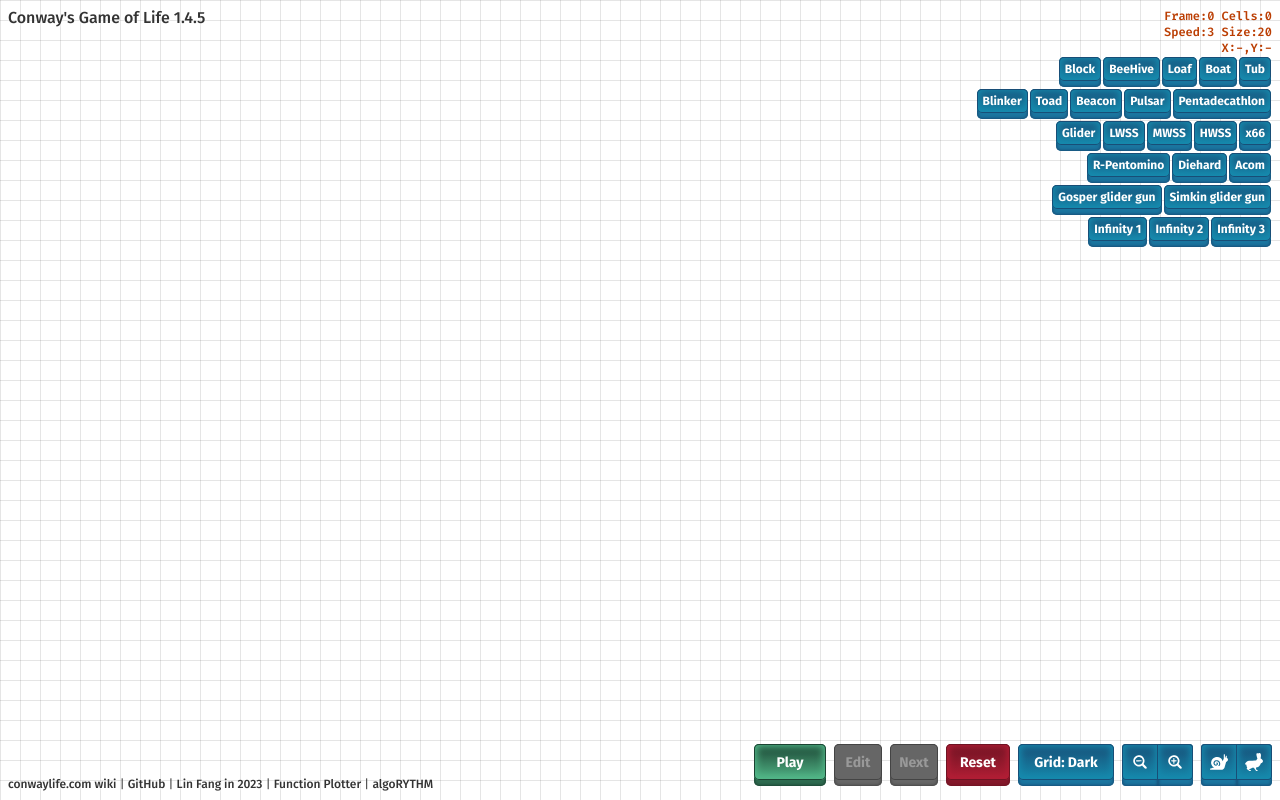
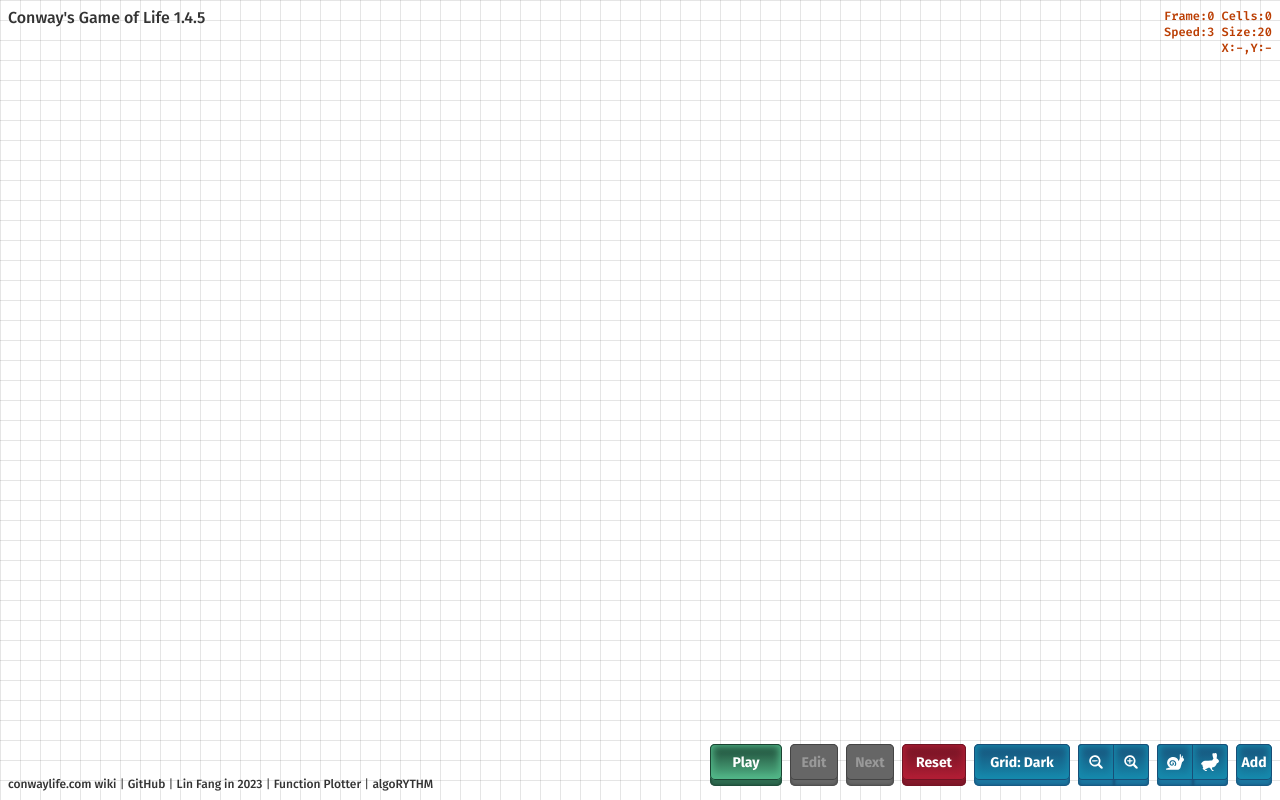
Before and after one commit to fang-lin/game-of-life, a React (Create React App) app: page /#/20/3/0/0/0 in a window 1280 px wide. Built offline with nearby package versions, Linux system fonts and the light colour scheme.

Commit message:
relayout pattern panel

```diff
--- a/src/App.tsx
+++ b/src/App.tsx
@@ -29,6 +29,7 @@ interface AppState {
     addedCells: Coordinate[];
     hoveringCell: Coordinate | null;
     selectedPattern: Pattern | null;
+    showPatternPanel: boolean;
     cellsCount: number;
     client: Coordinate;
     origin: Coordinate;
@@ -48,6 +49,7 @@ export class App extends Component<RouteComponentProps<OriginalParams>, AppState
             addedCells: [],
             hoveringCell: null,
             selectedPattern: null,
+            showPatternPanel: false,
             cellsCount: 0,
             client: [0, 0],
             origin: parseParams(this.props.match.params).origin,
@@ -64,6 +66,7 @@ export class App extends Component<RouteComponentProps<OriginalParams>, AppState
     setFrameIndex = (op: (index: number) => number) => this.setState({frameIndex: op(this.state.frameIndex)});
     setSelectedPattern = (selectedPattern: Pattern | null, cb?: () => void) => this.setState({selectedPattern}, cb);
     setCellsCount = (cellsCount: number) => this.setState({cellsCount});
+    togglePatternPanel = (showPatternPanel: boolean) => this.setState({showPatternPanel});
 
     pushToHistory = (parsedParams: Partial<ParsedParams>): void => {
         const {history: {push}, match: {params}} = this.props;
@@ -188,6 +191,7 @@ export class App extends Component<RouteComponentProps<OriginalParams>, AppState
             origin,
             dragState,
             selectedPattern,
+            showPatternPanel,
             addedCells,
         } = this.state;
 
@@ -197,6 +201,7 @@ export class App extends Component<RouteComponentProps<OriginalParams>, AppState
             setPlayState,
             setCellsCount,
             setSelectedPattern,
+            togglePatternPanel,
         } = this;
 
         const params = parseParams(this.props.match.params);
@@ -217,10 +222,10 @@ export class App extends Component<RouteComponentProps<OriginalParams>, AppState
                     origin,
                 }}/>
                 <Header/>
-                <Dashboard {...{frameIndex, cellsCount, params, hoveringCell, setSelectedPattern, selectedPattern}}/>
+                <Dashboard {...{frameIndex, cellsCount, params, hoveringCell}}/>
                 <BottomSection>
                     <Footer/>
-                    <Panel {...{playState, pushToHistory, params, setPlayState}}/>
+                    <Panel {...{playState, pushToHistory, params, setPlayState, showPatternPanel, togglePatternPanel, setSelectedPattern, selectedPattern}}/>
                 </BottomSection>
             </AppWrapper>
         );
--- a/src/Dashboard.tsx
+++ b/src/Dashboard.tsx
@@ -2,24 +2,20 @@ import React from 'react';
 import {DashboardWrapper} from './Dashboard.styles';
 import {ParsedParams} from './App.functions';
 import {Coordinate} from './Canvas/Canvas';
-import PatternsPanel, {Pattern} from './Panels/PatternsPanel';
 
 interface DashboardProps {
     frameIndex: number;
     cellsCount: number;
     hoveringCell: Coordinate | null;
-    setSelectedPattern: (pattern: Pattern | null, cb?: () => void) => void;
-    selectedPattern: Pattern | null;
     params: ParsedParams;
 }
 
-function Dashboard({frameIndex, cellsCount, params: {speed, scale}, hoveringCell, setSelectedPattern, selectedPattern}: DashboardProps) {
+function Dashboard({frameIndex, cellsCount, params: {speed, scale}, hoveringCell}: DashboardProps) {
 
     return <DashboardWrapper>
         <p>Frame:{frameIndex} Cells:{cellsCount}</p>
         <p>Speed:{speed} Size:{scale}</p>
         <p>{hoveringCell ? `X:${hoveringCell[0]} Y:${hoveringCell[1]}` : 'X:-,Y:-'}</p>
-        <PatternsPanel {...{setSelectedPattern, selectedPattern}}/>
     </DashboardWrapper>;
 }
 
--- a/src/Panels/Panel.styles.tsx
+++ b/src/Panels/Panel.styles.tsx
@@ -13,11 +13,14 @@ const defaultTheme = CGBlue;
 
 export const PanelWrapper = styled.div`
   display: flex;
-  row-gap: 13px;
-  column-gap: 8px;
+  gap: 8px;
   flex-wrap: wrap-reverse;
   justify-content: flex-end;
   padding: 0 0 6px 0;
+`;
+
+export const ButtonWrapper = styled.div`
+  position: relative;
 `;
 
 export const Button = styled.button<{ height?: string; width?: string, pressed?: boolean, theme: Theme }>`
--- a/src/Panels/Panel.tsx
+++ b/src/Panels/Panel.tsx
@@ -7,18 +7,33 @@ import {
     Button,
     FasterIcon,
     SlowerIcon,
+    ButtonWrapper
 } from './Panel.styles';
 import {Scale, ParsedParams, Speed, PlayState, GridTypes} from '../App.functions';
 import {AntiqueRuby, BlazeOrange, BottleGreen, CGBlue} from '../Theme';
+import PatternsPanel, {Pattern} from './PatternsPanel';
 
 interface PanelProps {
     playState: PlayState,
     pushToHistory: (parsedParams: Partial<ParsedParams>) => void;
     setPlayState: (playState: PlayState, cb?: () => void) => void;
+    showPatternPanel: boolean;
+    togglePatternPanel: (showPatternPanel: boolean) => void;
     params: ParsedParams;
+    selectedPattern: Pattern | null;
+    setSelectedPattern: (pattern: Pattern | null, cb?: () => void) => void;
 }
 
-function Panel({playState, pushToHistory, params: {scale, gridType, speed}, setPlayState}: PanelProps) {
+function Panel({
+    playState,
+    pushToHistory,
+    params: {scale, gridType, speed},
+    setPlayState,
+    showPatternPanel,
+    togglePatternPanel,
+    selectedPattern,
+    setSelectedPattern
+}: PanelProps) {
     const onClickPlay = (event: MouseEvent<HTMLButtonElement>) => {
         event.stopPropagation();
         setPlayState(PlayState.Playing);
@@ -52,6 +67,10 @@ function Panel({playState, pushToHistory, params: {scale, gridType, speed}, setP
         event.stopPropagation();
         pushToHistory({speed: speed + offset});
     };
+    const onClickAdd = (event: MouseEvent<HTMLButtonElement>) => {
+        event.stopPropagation();
+        togglePatternPanel(!showPatternPanel);
+    };
     return (<PanelWrapper>
         {
             (playState === PlayState.Paused || playState === PlayState.Editing) &&
@@ -80,6 +99,13 @@ function Panel({playState, pushToHistory, params: {scale, gridType, speed}, setP
             <Button width="36px" onClick={onClickSlowerFaster(1)} disabled={speed === Speed.Max} theme={CGBlue}
                 title="Faster"><span><FasterIcon/></span></Button>
         </ButtonGroup>
+        <ButtonWrapper>
+            <Button width="36px" onClick={onClickAdd}
+                pressed={showPatternPanel}
+                theme={CGBlue}><span>Add</span></Button>
+            {showPatternPanel && <PatternsPanel {...{setSelectedPattern, selectedPattern}}/>}
+        </ButtonWrapper>
+
     </PanelWrapper>);
 }
 
--- a/src/Panels/PatternsPanel.styles.tsx
+++ b/src/Panels/PatternsPanel.styles.tsx
@@ -2,10 +2,22 @@ import styled from 'styled-components';
 import {Button} from './Panel.styles';
 
 export const PatternsPanelWrapper = styled.div`
+  position: absolute;
+  bottom: 42px;
+  right: 0;
+  margin-bottom: 8px;
+  display: flex;
+  flex-direction: column;
+  gap: 2px;
 `;
+
+export const ButtonRow = styled.div`
+  display: flex;
+  justify-content: flex-end;
+  gap: 2px;
+`;
+
 export const SmallButton = styled(Button)`
-  margin: 1px;
-
   span {
     font-size: 12px;
     height: 24px;
--- a/src/Panels/PatternsPanel.tsx
+++ b/src/Panels/PatternsPanel.tsx
@@ -1,6 +1,6 @@
 import React, {MouseEvent} from 'react';
 import {Coordinate} from '../Canvas/Canvas';
-import {PatternsPanelWrapper, SmallButton} from './PatternsPanel.styles';
+import {PatternsPanelWrapper, ButtonRow, SmallButton} from './PatternsPanel.styles';
 import Block from '../Patterns/Block.json';
 import BeeHive from '../Patterns/BeeHive.json';
 import Loaf from '../Patterns/Loaf.json';
@@ -83,15 +83,15 @@ interface ButtonGroupProps {
     onClickButton: (pattern: Pattern) => (event: MouseEvent<HTMLButtonElement>) => void;
 }
 
-function ButtonGroup({patterns, onClickButton, selectedPattern}: ButtonGroupProps) {
-    return <div>
+function Row({patterns, onClickButton, selectedPattern}: ButtonGroupProps) {
+    return <ButtonRow>
         {
             patterns.map((pattern) => <SmallButton
                 pressed={selectedPattern?.name === pattern.name}
                 onClick={onClickButton(pattern)}
                 key={pattern.name}><span>{pattern.name}</span></SmallButton>)
         }
-    </div>;
+    </ButtonRow>;
 }
 
 function PatternsPanel({setSelectedPattern, selectedPattern}: PatternsPanelProps) {
@@ -104,12 +104,12 @@ function PatternsPanel({setSelectedPattern, selectedPattern}: PatternsPanelProps
     const props = {onClickButton, selectedPattern};
 
     return <PatternsPanelWrapper>
-        <ButtonGroup {...props} patterns={stillLifePatterns}/>
-        <ButtonGroup {...props} patterns={oscillatorsPatterns}/>
-        <ButtonGroup {...props} patterns={spaceshipsPatterns}/>
-        <ButtonGroup {...props} patterns={methuselahPatterns}/>
-        <ButtonGroup {...props} patterns={gliderGunPatterns}/>
-        <ButtonGroup {...props} patterns={infinityPatterns}/>
+        <Row {...props} patterns={stillLifePatterns}/>
+        <Row {...props} patterns={oscillatorsPatterns}/>
+        <Row {...props} patterns={spaceshipsPatterns}/>
+        <Row {...props} patterns={methuselahPatterns}/>
+        <Row {...props} patterns={gliderGunPatterns}/>
+        <Row {...props} patterns={infinityPatterns}/>
     </PatternsPanelWrapper>;
 }
 
```
